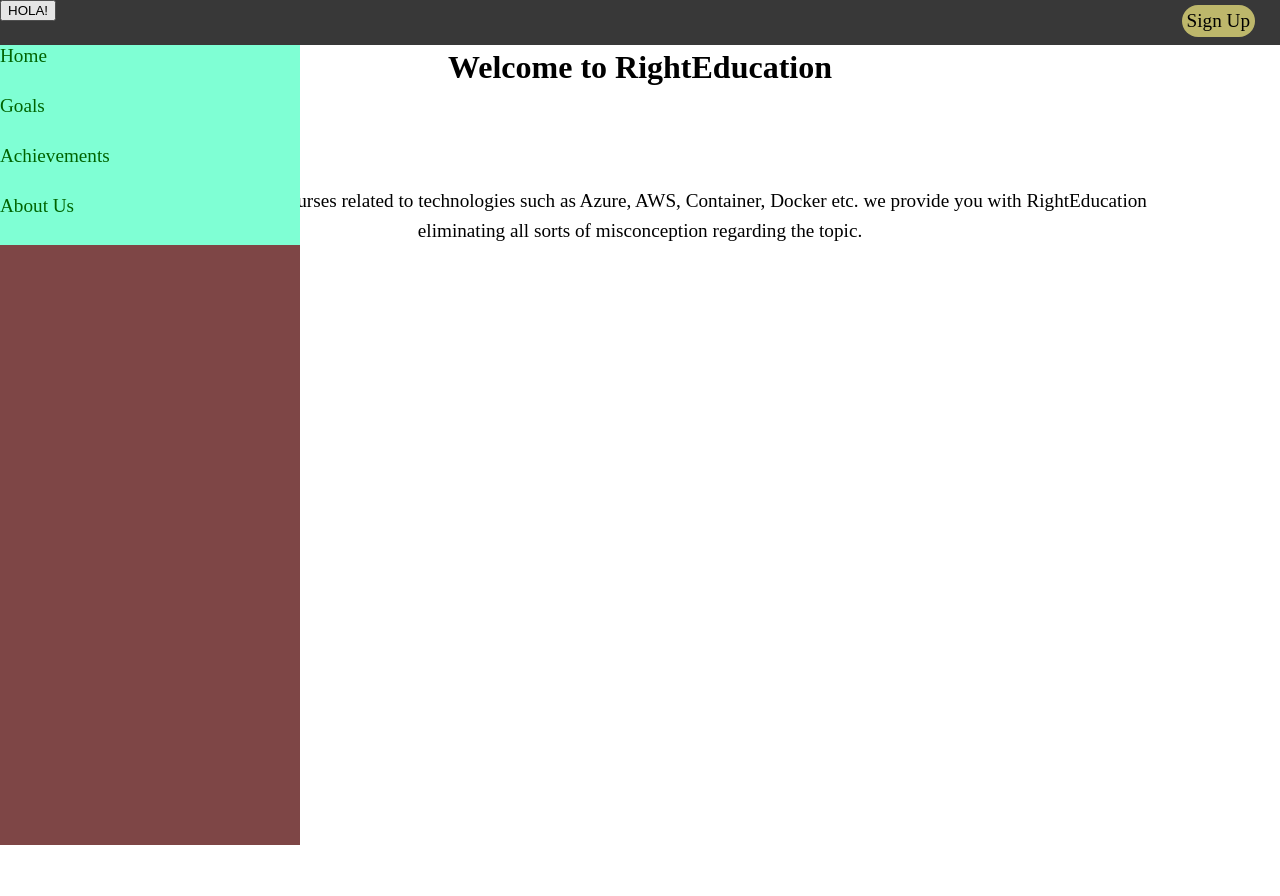
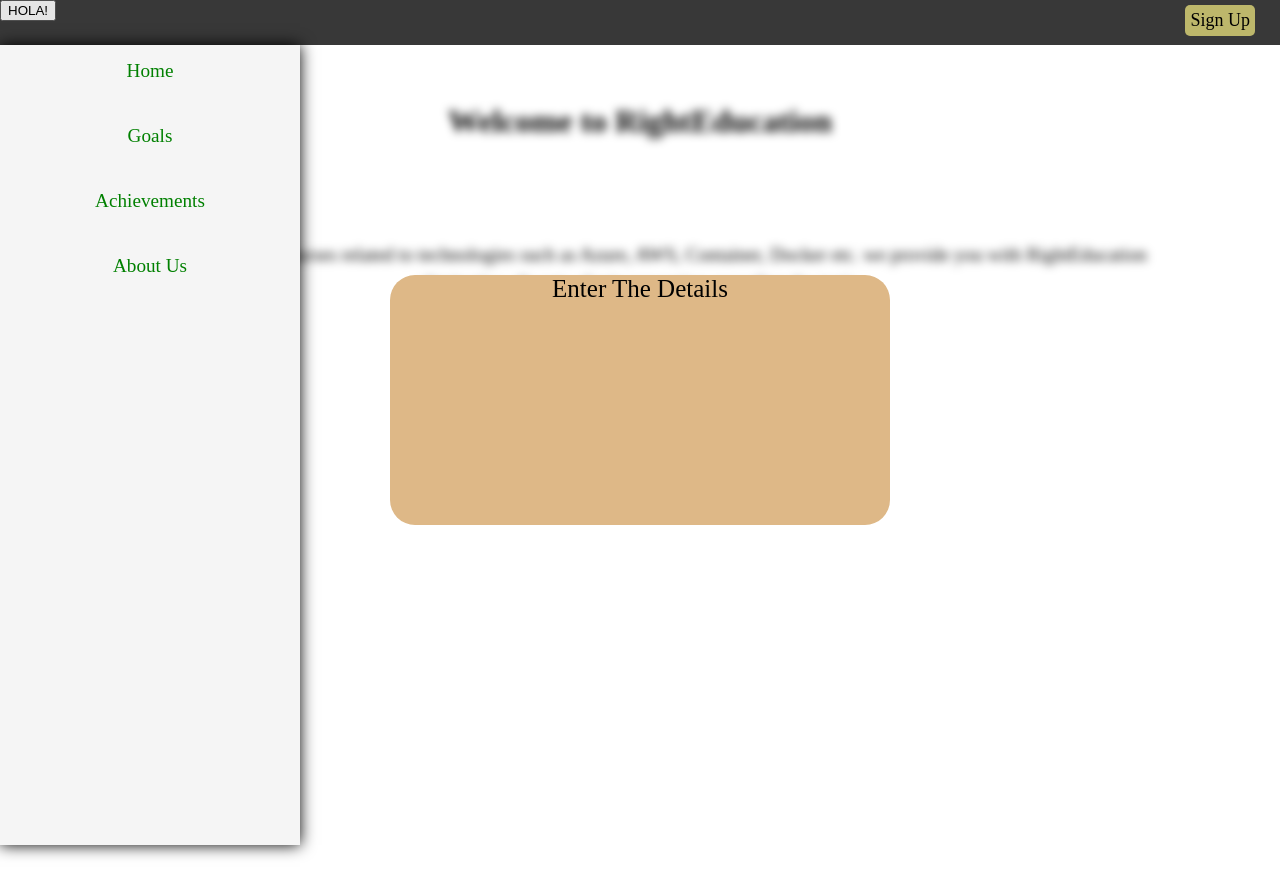
Before and after one commit to Triggered41/SimpleWebsite, a plain HTML site: page test.html in a window 1280 px wide. Both pictures are taken after a click on the link "Sign Up". Shown: the top 896 px of the page. Drawn offline with Linux system fonts and the light colour scheme.

Commit message:
Re-Designed Home Page

```diff
--- a/test.css
+++ b/test.css
@@ -9,7 +9,9 @@
     margin: 50px;
     line-height: 30px;
 }
+
 .fixed{
+    z-index: 1;
     position: fixed;
     top: 0;
     left: 0;
@@ -25,41 +27,56 @@
 .fixed .top a{
     padding: 5px;
     background-color:darkkhaki;
-    border-radius: 50px;
+    border-radius: 5px;
     border-color: white;
     border-width: 50px;
     margin: 5px;
     color: black;
-    font-size: larger;
+    font-size: large;
     text-decoration: none;
     float: right;
     margin-right: 25px;
 }
 .fixed .top a:hover{
-    background-color: black;
-    color: darkkhaki;
+    background-color: whitesmoke;
+    font-size: larger;
+    color: black;
 }
 
 .fixed .side{
-    background-color: rgb(126, 70, 70);
+    background-color: whitesmoke;
+    box-shadow: 0px 0 15px;
     /* display: none; */
     width: 300px;
     height: 100%;
-    align-items:stretch;
     display: block;
     transition: width 0.5s;
 }
 .fixed .side a{
-    background-color: aquamarine;
-    /* padding: 15px; */
+    background-color: whitesmoke;
+    text-align: center;
+    padding-top: 15px;
     height: 50px;
     display: block;
     text-decoration: none;
-    color:darkgreen;
+    color:green;
     font-size: larger;
-    transition: font-size 0.8s, width 0.8s;
+    transition: font-size 0.3s;
 }
 .fixed .side a:hover{
-    background-color: rgb(126, 70, 70);
-    color: aquamarine;
+    background-color: white;
+    color: black;
+    font-size: 25px !important;
 }
+
+.login{
+    z-index: 2;
+    border-radius: 25px;
+    font-size: 25px;
+    position: fixed;
+    background-color: burlywood;
+    top: calc(50% - 125px);
+    left: calc(50% - 250px);
+    width: 500px;
+    height: 250px;
+}
--- a/test.html
+++ b/test.html
@@ -4,11 +4,14 @@
 <link rel="stylesheet" href="test.css">
 <link rel="stylesheet" href="https://use.fontawesome.com/releases/v5.8.1/css/all.css">
 <body>
+    <div id="login" class="login">
+        <center>Enter The Details</center>
+     </div>
 
     <div class="fixed">
         <div class="top">
             <button onclick="clicky()">HOLA!</button>
-            <a href="#">Sign Up</a>
+            <a onclick="signupclick()" href="#">Sign Up</a>
 
         </div>
         <div id="side" class="side">
@@ -17,11 +20,12 @@
             <a href="#">Achievements</a>
             <a href="#">About Us</a>
         </div>
+
     </div>
 
+    <br><br><br>
 
-
-    <div class="skeleton">
+    <div id="sk" class="skeleton">
 
         <h1>Welcome to RightEducation</h1>
         <p>Here you will find courses related to technologies such as Azure, AWS,
--- a/test.js
+++ b/test.js
@@ -1,10 +1,40 @@
 var sidebar = document.getElementById("side");
+var sk = document.getElementById("sk");
+var login = document.getElementById("login");
+
 var sidebutton = sidebar.getElementsByTagName('a');
-var toggle = true;
+var toggle = false;
+
+var sb = sidebutton[i].style;
+function init()
+{
+    for (var i = 0; i < sidebutton.length; i++)
+    {
+        sidebutton[i].style.fontSize = "0";
+    }
+
+}
+// init();
+
 function clicky()
 {
+    console.log("NOT");
     toggle = !toggle
     tog();
+}
+
+function signupclick()
+{
+    toggle = !toggle;
+    if (toggle)
+    {
+        sk.style.filter = "blur(5px)";
+        login.style.display = "block";
+
+    }else{
+        sk.style.filter = "blur(0px)";
+        login.style.display = "none";
+    }
 }
 
 function tog()
@@ -17,7 +47,6 @@ function tog()
             var sb = sidebutton[i].style;
             delay += 0.05;
             sb.transitionDelay = String(delay) + "s";
-            sb.width = "0px";
             sb.fontSize = "0px";
 
         }
@@ -27,10 +56,9 @@ function tog()
     {
         for (var i = 0; i < sidebutton.length; i++)
         {
-            sidebutton[i].style.width = "300px";
+            sidebutton[i].style.transitionDelay = "0s";
             sidebutton[i].style.fontSize = "larger";
         }
         sidebar.style.width = "300px";
-        sidebar.style.display = "block";
     }
 }
--- a/working/style.css
+++ b/working/style.css
@@ -5,6 +5,7 @@
     padding: 0;
     box-sizing: border-box;
 }
+
 body{
     background-color: rgb(223, 223, 223);
 }
```
Also changed, not shown: working/index.html (+1 -0 lines).
